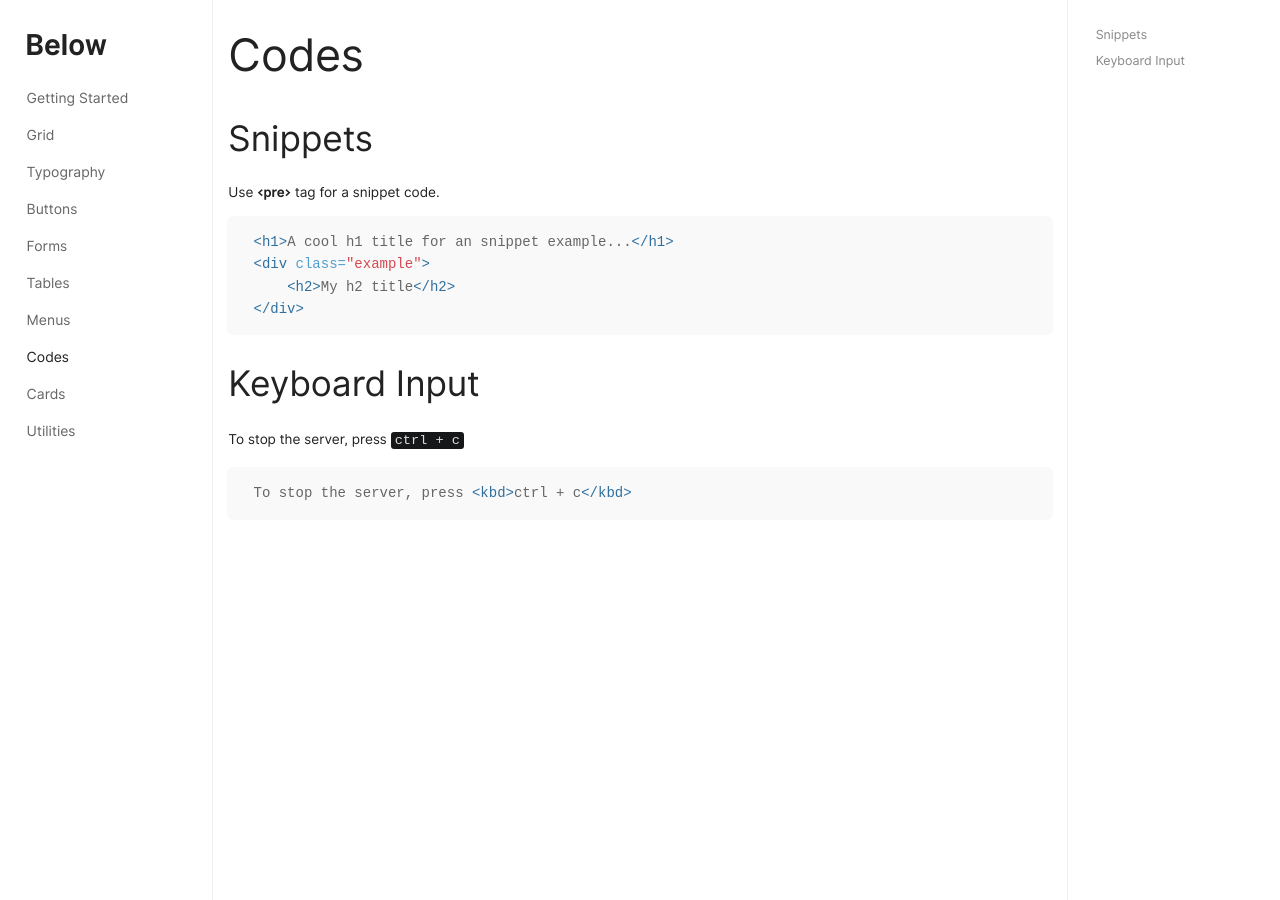
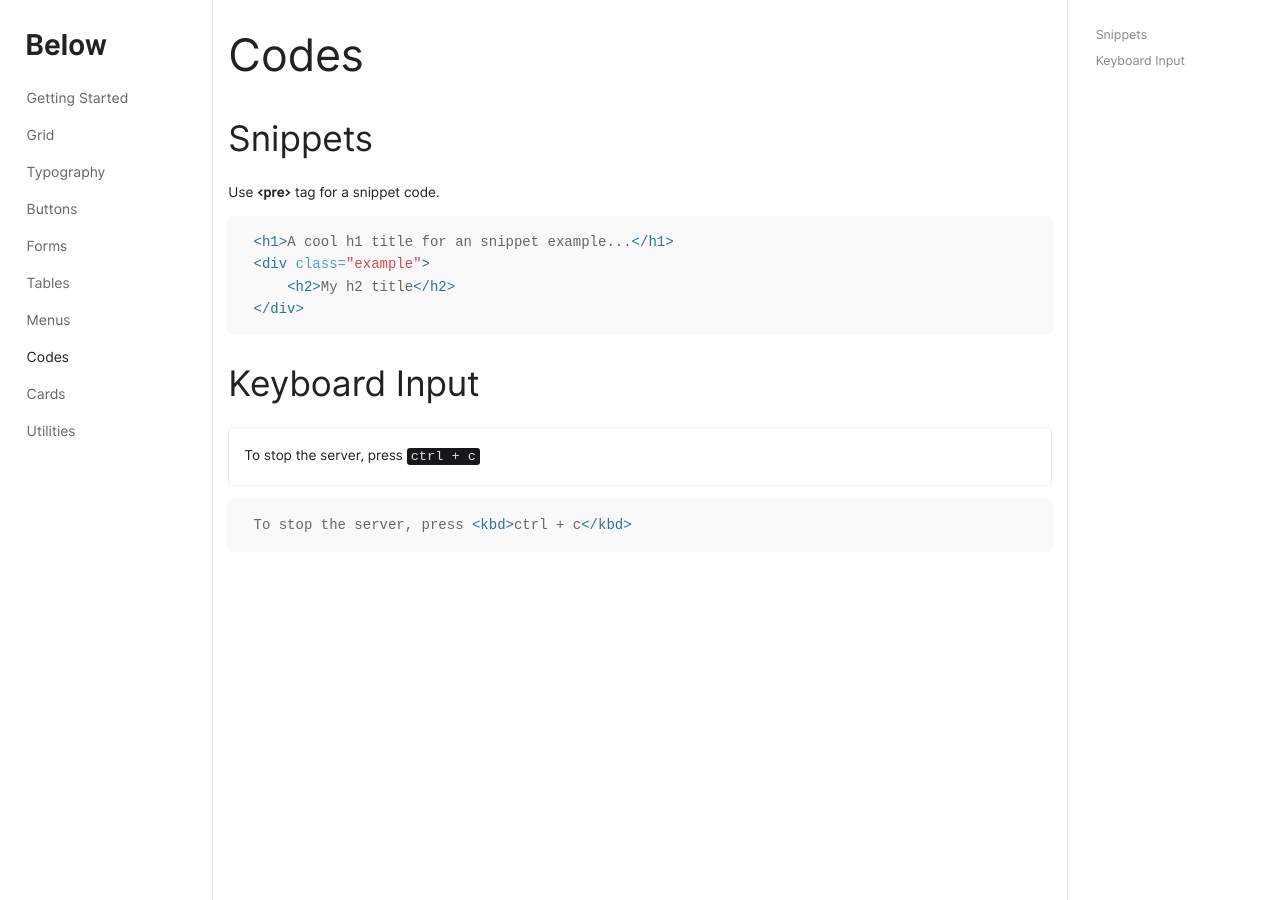
Before and after one commit to innusource/below, a Jekyll site: the page built from 08-codes.md, in a window 1280 px wide. Built offline with Jekyll 4.4.1, drawn with Linux system fonts in a browser that asks for light colours.

Commit message:
examples in typography

```diff
--- a/_sass/docs/_example.scss
+++ b/_sass/docs/_example.scss
@@ -1,4 +1,7 @@
 .example{
     margin-top: 1rem;
     position: relative;
+    padding: 15px;
+    border: 1px solid #eee;
+    border-radius: 5px;
 }
```
Also changed, not shown: 03-typography.md (+7 -7 lines).
